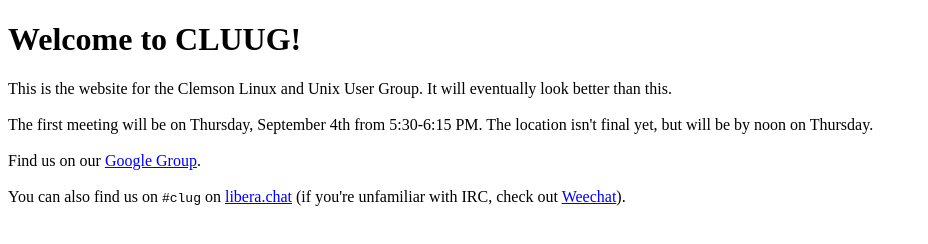
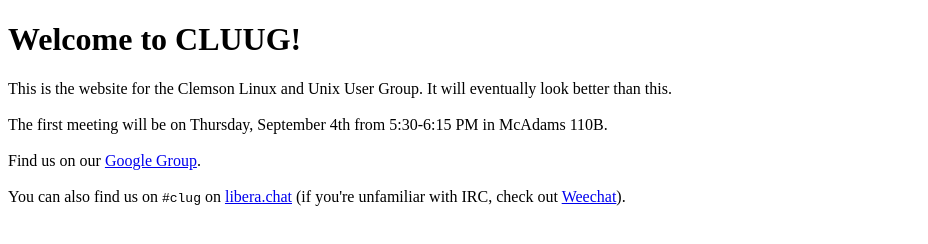
Before and after one commit to cluug/cluug.github.io, a plain HTML site: page index.html in a window 1280 px wide. Shown: the whole page, without its empty margins (0-928 px from the left). Drawn offline with Linux system fonts and the light colour scheme.

Commit message:
Added location

```diff
--- a/index.html
+++ b/index.html
@@ -1,15 +1,15 @@
 <!DOCTYPE html>
 <html>
 <head>
-	<title>Cluug</title>
+	<title>CLUUG</title>
 </head>
 <body>
 	<h1>Welcome to CLUUG!</h1>
 	This is the website for the Clemson Linux and Unix User Group.  It will eventually
 	look better than this.
 	<br><br>
-	The first meeting will be on Thursday, September 4th from 5:30-6:15 PM.  The
-	location isn't final yet, but will be by noon on Thursday.
+	The first meeting will be on Thursday, September 4th from 5:30-6:15 PM in
+	McAdams 110B.
 	<br><br>
 	Find us on our <a href="https://groups.google.com/g/clemsonlug">Google Group</a>.
 	<br><br>
```
